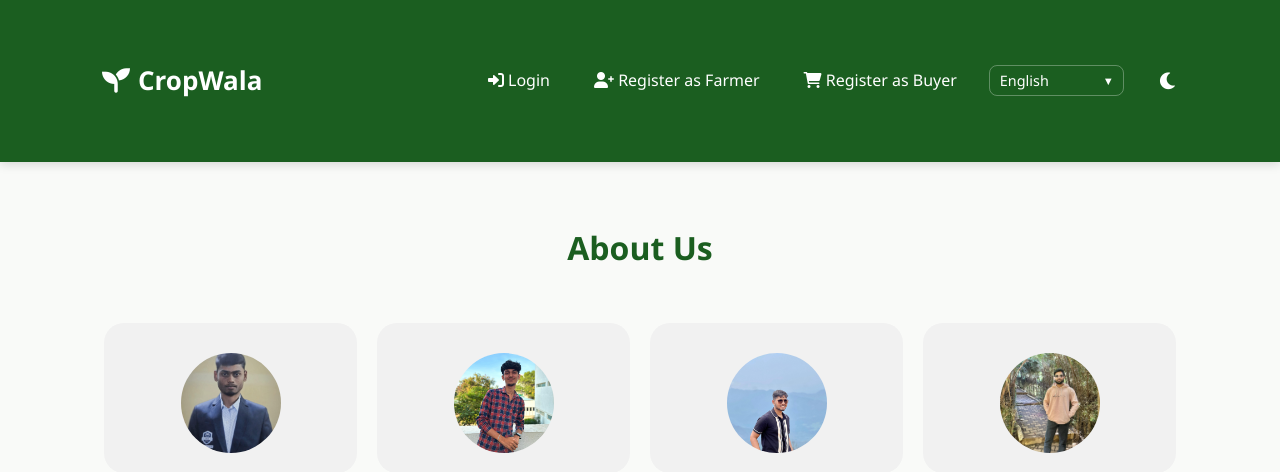
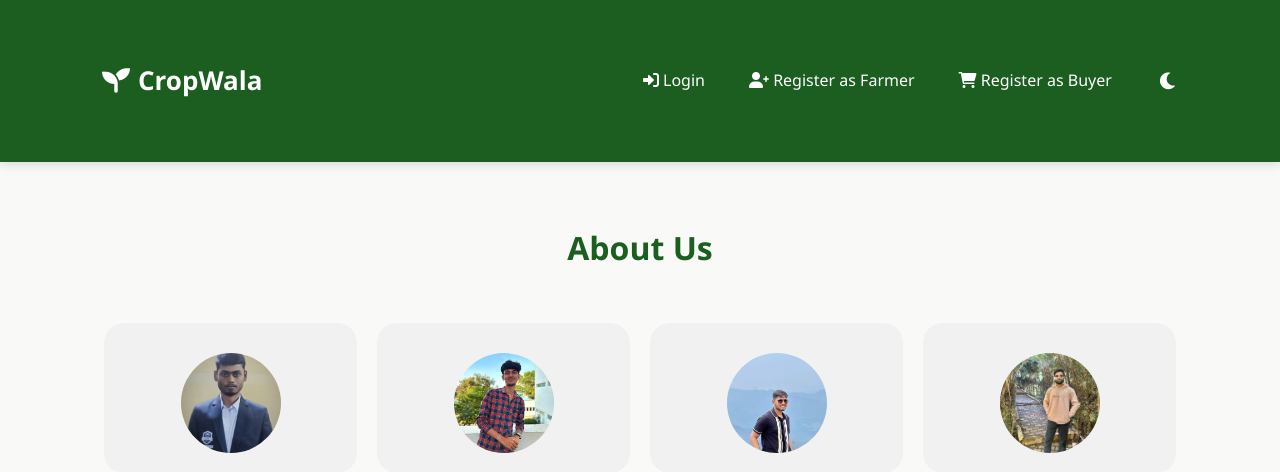
Before and after one commit to YogiramV/cropwala, a Flask app: page /about in a window 1280 px wide. Shown: the top 472 px of the page. Run offline with Flask 3, Linux system fonts and the light colour scheme.

Commit message:
Removed the language selector.

```diff
--- a/templates/base.html
+++ b/templates/base.html
@@ -574,38 +574,6 @@
             transform: scale(1.05);
         }
 
-        .language-selector {
-            position: relative;
-            margin-left: 20px;
-        }
-
-        .language-selector select {
-            appearance: none;
-            background-color: transparent;
-            border: 1px solid rgba(255, 255, 255, 0.3);
-            color: white;
-            padding: 5px 25px 5px 10px;
-            border-radius: var(--border-radius);
-            cursor: pointer;
-            font-size: 0.9rem;
-            transition: transform var(--transition-speed) ease;
-        }
-
-        .language-selector select:focus {
-            transform: scale(1.01);
-        }
-
-        .language-selector::after {
-            content: '▼';
-            position: absolute;
-            right: 10px;
-            top: 50%;
-            transform: translateY(-50%);
-            color: white;
-            font-size: 0.7rem;
-            pointer-events: none;
-        }
-
         .theme-toggle {
             background: none;
             border: none;
@@ -967,15 +935,6 @@
                         <li style="--i: 2;"><a href="{{ url_for('auth.register_farmer') }}"><i class="fas fa-user-plus"></i> Register as Farmer</a></li>
                         <li style="--i: 3;"><a href="{{ url_for('auth.register_buyer') }}"><i class="fas fa-shopping-cart"></i> Register as Buyer</a></li>
                     {% endif %}
-                    <li class="language-selector" style="--i: 6;">
-                        <select id="languageSelect">
-                            <option value="en">English</option>
-                            <option value="hi">हिंदी (Hindi)</option>
-                            <option value="te">తెలుగు (Telugu)</option>
-                            <option value="ta">தமிழ் (Tamil)</option>
-                            <option value="mr">मराठी (Marathi)</option>
-                        </select>
-                    </li>
                     <li style="--i: 7;">
                         <button class="theme-toggle" id="themeToggle">
                             <i class="fas fa-moon"></i>
```
